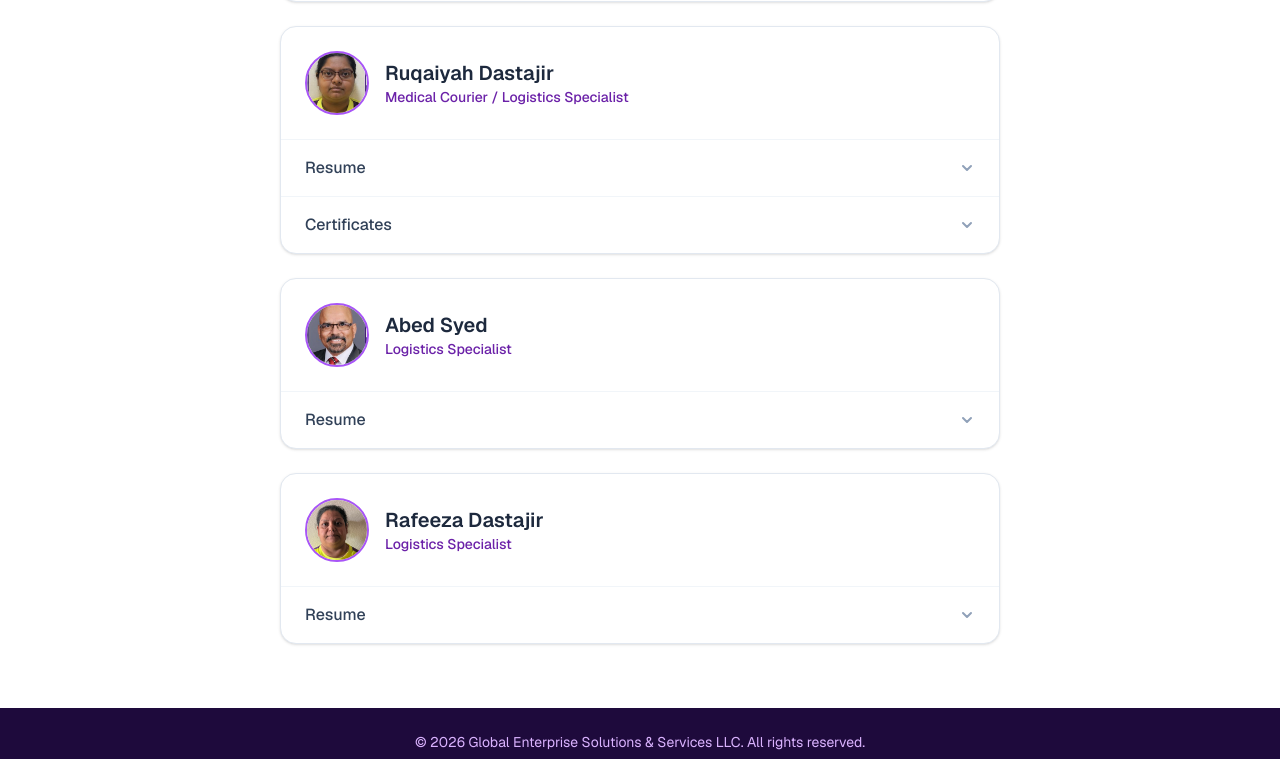
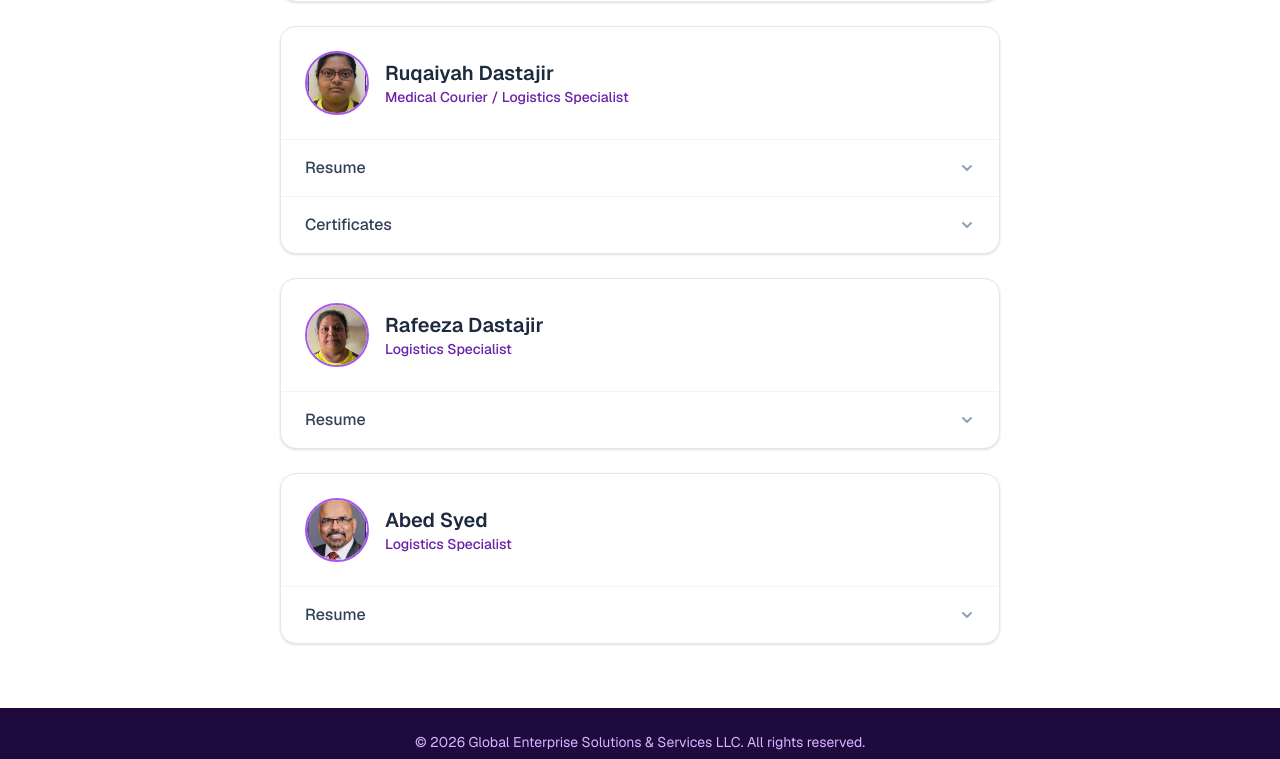
Before and after one commit to steevejoseph/med-services, a Next.js app: page /employees in a window 1280 px wide. Shown: the part 470-1229 px from the top of the page. Built offline with nearby package versions, Linux system fonts and the light colour scheme.

Commit message:
Reorder employees

```diff
--- a/app/employees/page.tsx
+++ b/app/employees/page.tsx
@@ -171,17 +171,17 @@ const employees = [
     ],
   },
   {
+    name: "Rafeeza Dastajir",
+    title: "Logistics Specialist",
+    photo: "/assets/photos/rafeeza.png",
+    resume: rafeezaResume,
+    certs: [],
+  },
+  {
     name: "Abed Syed",
     title: "Logistics Specialist",
     photo: "/assets/photos/abed.png",
     resume: null,
-    certs: [],
-  },
-  {
-    name: "Rafeeza Dastajir",
-    title: "Logistics Specialist",
-    photo: "/assets/photos/rafeeza.png",
-    resume: rafeezaResume,
     certs: [],
   },
 ];
```
